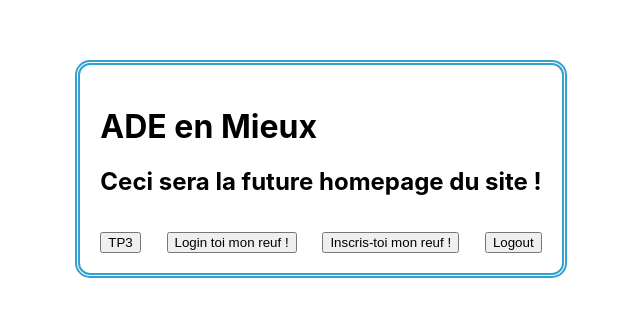
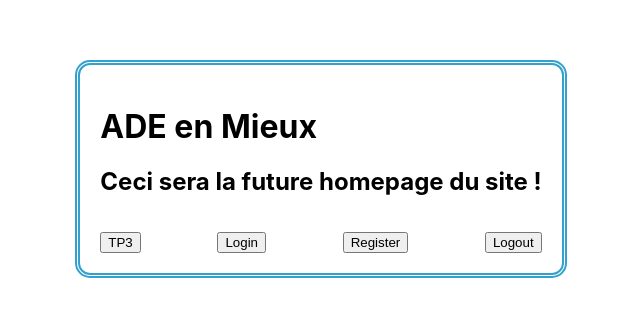
Before and after one commit to RicardMatteo/Appli-Web, a React (Create React App) app in the folder ade-en-mieux/: page / in a window 1280 px wide. Shown: the part 231-548 px from the top of the page, without its empty margins (319-959 px from the left). Built offline with nearby package versions, Linux system fonts and the light colour scheme.

Commit message:
j'ai enlevé les mon reuf mdr

```diff
--- a/ade-en-mieux/src/routes/root.tsx
+++ b/ade-en-mieux/src/routes/root.tsx
@@ -15,12 +15,8 @@
         </div>
         <div className="button-container">
           <button onClick={() => navigate("/tp3")}>TP3</button>
-          <button onClick={() => navigate("/login")}>
-            Login toi mon reuf !
-          </button>
-          <button onClick={() => navigate("/register")}>
-            Inscris-toi mon reuf !
-          </button>
+          <button onClick={() => navigate("/login")}>Login</button>
+          <button onClick={() => navigate("/register")}>Register</button>
           <button onClick={() => Cookies.remove("authToken")}>Logout</button>
         </div>
       </div>
```
